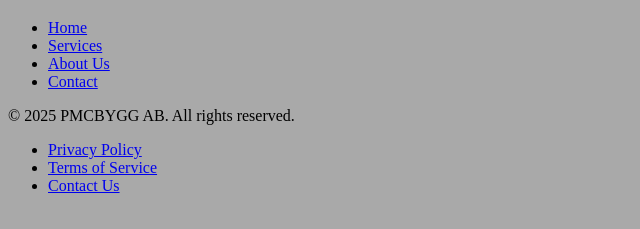
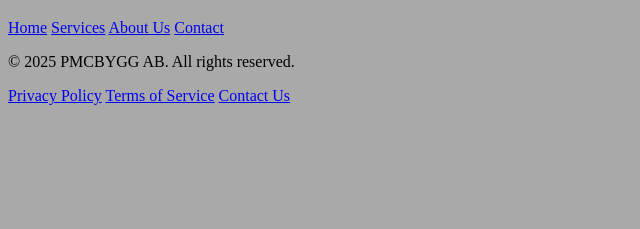
Before and after one commit to strawbeard88/pmcbygg, a plain HTML site: page index.html in a window 1280 px wide. Shown: the part 61-290 px from the top of the page, without its empty margins (0-640 px from the left). Drawn offline with Linux system fonts and the light colour scheme.

Commit message:
contact and about page added

```diff
--- a/index.html
+++ b/index.html
@@ -10,22 +10,18 @@
     <header>
         <h1>Welcome to PMCBYGG AB</h1>
         <nav>
-            <ul>
-                <li><a href="#home">Home</a></li>
-                <li><a href="#services">Services</a></li>
-                <li><a href="#about">About Us</a></li>
-                <li><a href="#contact">Contact</a></li>
-            </ul>
+            <a href="#home">Home</a>
+            <a href="#services">Services</a>
+            <a href="#about">About Us</a>
+            <a href="#contact">Contact</a>
         </nav>
 
     <footer>
         <p>© 2025 PMCBYGG AB. All rights reserved.</p>
         <nav>
-            <ul>
-                <li><a href="#privacy">Privacy Policy</a></li>
-                <li><a href="#terms">Terms of Service</a></li>
-                <li><a href="#contact">Contact Us</a></li>
-            </ul>
+            <a href="#privacy">Privacy Policy</a>
+            <a href="#terms">Terms of Service</a>
+            <a href="#contact">Contact Us</a>
         </nav>
     </footer>
 </body>
```
Also changed, not shown: html/about.html (added, +12 -0 lines), html/contact.html (added, +12 -0 lines).
